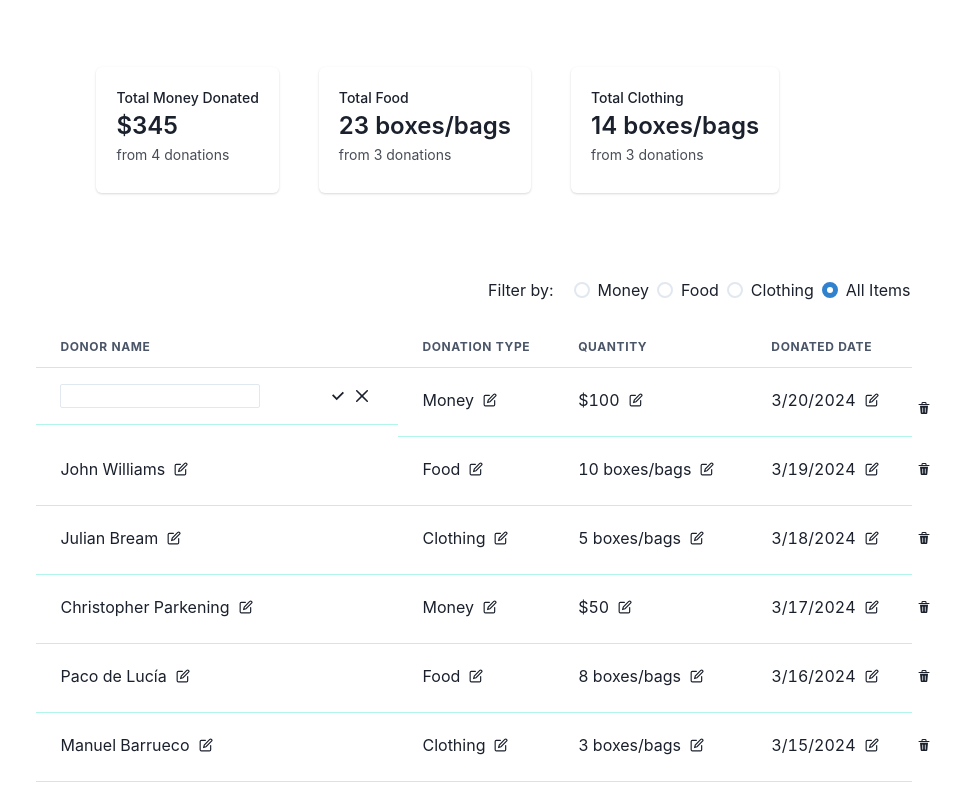
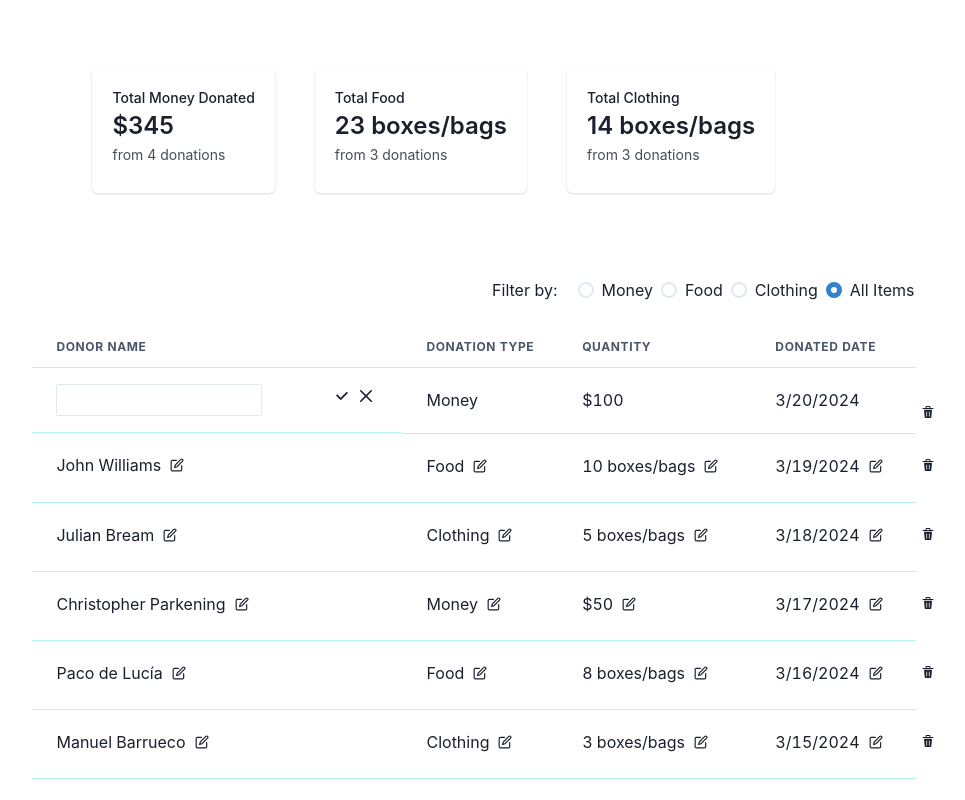
Before and after one commit to kssampson/animal-shelter, a React (Create React App) app: page / in a window 1280 px wide. Both pictures are taken after a click on the button 397 px from the left and 1082 px from the top of the page. Shown: the part 682-1482 px from the top of the page, without its empty margins (154-1119 px from the left). Built offline with nearby package versions, Linux system fonts and the light colour scheme.

Commit message:
fixed table row edit. Edit icon now dissappears on other row items when one is clicked for edit.

```diff
--- a/src/Donations/DonationList/DonationList.tsx
+++ b/src/Donations/DonationList/DonationList.tsx
@@ -35,7 +35,7 @@ const DonationList = ( {donations, setDonations, handleNameEdit, handleDateEdit,
           </Stack>
         </RadioGroup>
       </Box>
-      <TableContainer>
+      <TableContainer >
         {filteredDonations.length ? (
           <Table colorScheme='teal'>
           <TableCaption>Donation Inventory</TableCaption>
--- a/src/Donations/DonationList/TableData.tsx
+++ b/src/Donations/DonationList/TableData.tsx
@@ -23,6 +23,8 @@ const TableData = ( { donorName, type, quantity, date, handleNameEdit, id, handl
   const [typeEditClicked, setTypeEditClicked] = useState(false);
   const [quantityEditClicked, setQuantityEditClicked] = useState(false);
 
+  const [isSomeEditOpen, setIsSomeEditOpen] = useState(false);
+
   const [newName, setNewName] = useState("");
   const [startDate, setStartDate] = useState(date);
   const [newType, setNewType] = useState("");
@@ -30,13 +32,13 @@ const TableData = ( { donorName, type, quantity, date, handleNameEdit, id, handl
 
   return (
     <>
-      <TableDataTextForm newName={newName} setNewName={setNewName} setNameEditOpen={setNameEditOpen} nameEditOpen={nameEditOpen} handleNameEdit={handleNameEdit} id={id} donorName={donorName}/>
+      <TableDataTextForm newName={newName} setNewName={setNewName} setNameEditOpen={setNameEditOpen} nameEditOpen={nameEditOpen} handleNameEdit={handleNameEdit} id={id} donorName={donorName} isSomeEditOpen={isSomeEditOpen} setIsSomeEditOpen={setIsSomeEditOpen}/>
 
-      <TableDataType type={type} newType={newType} setNewType={setNewType} handleTypeEdit={handleTypeEdit} typeEditClicked={typeEditClicked} setTypeEditClicked={setTypeEditClicked} id={id}/>
+      <TableDataType type={type} newType={newType} setNewType={setNewType} handleTypeEdit={handleTypeEdit} typeEditClicked={typeEditClicked} setTypeEditClicked={setTypeEditClicked} id={id} isSomeEditOpen={isSomeEditOpen} setIsSomeEditOpen={setIsSomeEditOpen}/>
 
-      <TableDataQuantity type={type} quantity={quantity} newQuantity={newQuantity} setNewQuantity={setNewQuantity} handleQuantityEdit={handleQuantityEdit} quantityEditClicked={quantityEditClicked} setQuantityEditClicked={setQuantityEditClicked} id={id}/>
+      <TableDataQuantity type={type} quantity={quantity} newQuantity={newQuantity} setNewQuantity={setNewQuantity} handleQuantityEdit={handleQuantityEdit} quantityEditClicked={quantityEditClicked} setQuantityEditClicked={setQuantityEditClicked} id={id} isSomeEditOpen={isSomeEditOpen} setIsSomeEditOpen={setIsSomeEditOpen}/>
 
-      <TableDataCalendar startDate={startDate} setStartDate={setStartDate} setDateEditClicked={setDateEditClicked} dateEditClicked={dateEditClicked} id={id} handleDateEdit={handleDateEdit}/>
+      <TableDataCalendar startDate={startDate} setStartDate={setStartDate} setDateEditClicked={setDateEditClicked} dateEditClicked={dateEditClicked} id={id} handleDateEdit={handleDateEdit} isSomeEditOpen={isSomeEditOpen} setIsSomeEditOpen={setIsSomeEditOpen}/>
     </>
   )
 }
--- a/src/Donations/DonationList/TableDataCalendar.tsx
+++ b/src/Donations/DonationList/TableDataCalendar.tsx
@@ -9,9 +9,11 @@ type Props = {
   setDateEditClicked: React.Dispatch<React.SetStateAction<boolean>>;
   id: number;
   handleDateEdit: (newDate: Date, id: number) => void;
+  isSomeEditOpen: boolean;
+  setIsSomeEditOpen: React.Dispatch<React.SetStateAction<boolean>>;
 }
 
-const TableDataCalendar = ( {startDate, setStartDate, dateEditClicked, setDateEditClicked, id, handleDateEdit}: Props ) => {
+const TableDataCalendar = ( {startDate, setStartDate, dateEditClicked, setDateEditClicked, id, handleDateEdit, isSomeEditOpen, setIsSomeEditOpen}: Props ) => {
 
   const handleSelect = () => {
     handleDateEdit(startDate, id);
@@ -19,6 +21,11 @@ const TableDataCalendar = ( {startDate, setStartDate, dateEditClicked, setDateEd
   }
 
   const cancelUpdateDate = (e: any) => {
+    setDateEditClicked(!dateEditClicked);
+  }
+
+  const handleClick = () => {
+    setIsSomeEditOpen(!isSomeEditOpen);
     setDateEditClicked(!dateEditClicked);
   }
 
@@ -42,6 +49,7 @@ const TableDataCalendar = ( {startDate, setStartDate, dateEditClicked, setDateEd
     </Td>
     ) : (
       <Td>{startDate.toLocaleDateString('en-US')}
+        {!isSomeEditOpen && (
           <IconButton
             mb={1}
             aria-label={"edit icon"}
@@ -49,9 +57,10 @@ const TableDataCalendar = ( {startDate, setStartDate, dateEditClicked, setDateEd
             background="none"
             size="sm"
             _hover={{ color: "gray.50" }}
-          onClick={() => setDateEditClicked(!dateEditClicked)}
+            onClick={handleClick}
             >
           </IconButton>
+        )}
         </Td>
     )}
     </>
--- a/src/Donations/DonationList/TableDataQuantity.tsx
+++ b/src/Donations/DonationList/TableDataQuantity.tsx
@@ -10,9 +10,11 @@ type Props = {
   quantityEditClicked: boolean;
   setQuantityEditClicked: React.Dispatch<React.SetStateAction<boolean>>
   id: number;
+  isSomeEditOpen: boolean;
+  setIsSomeEditOpen: React.Dispatch<React.SetStateAction<boolean>>;
 }
 
-const TableDataQuantity = ( {type, quantity, newQuantity, setNewQuantity, handleQuantityEdit, quantityEditClicked, setQuantityEditClicked, id}: Props ) => {
+const TableDataQuantity = ( {type, quantity, newQuantity, setNewQuantity, handleQuantityEdit, quantityEditClicked, setQuantityEditClicked, id, isSomeEditOpen, setIsSomeEditOpen}: Props ) => {
   const formatDollars = (val: string) => `$` + val;
   const formatOther = (val: string) => val;
   const parse = (val: string) => val.replace(/^\$/, '');
@@ -22,6 +24,7 @@ const TableDataQuantity = ( {type, quantity, newQuantity, setNewQuantity, handle
   }
 
   const cancelUpdateQuantity = () => {
+    setIsSomeEditOpen(!isSomeEditOpen);
     setQuantityEditClicked(!quantityEditClicked);
   }
 
@@ -29,6 +32,11 @@ const TableDataQuantity = ( {type, quantity, newQuantity, setNewQuantity, handle
     handleQuantityEdit(newQuantity, id)
     setNewQuantity(0);
     setQuantityEditClicked(!quantityEditClicked);
+  }
+
+  const handleClick = () => {
+    setIsSomeEditOpen(!isSomeEditOpen);
+    setQuantityEditClicked(!quantityEditClicked)
   }
 
 
@@ -75,6 +83,7 @@ const TableDataQuantity = ( {type, quantity, newQuantity, setNewQuantity, handle
     </Td>
     ) : (
       <Td>{type.toLowerCase() === 'money' ? `$${quantity}` : `${quantity} boxes/bags`}
+        {!isSomeEditOpen && (
           <IconButton
             mb={1}
             aria-label={"edit icon"}
@@ -82,9 +91,10 @@ const TableDataQuantity = ( {type, quantity, newQuantity, setNewQuantity, handle
             background="none"
             size="sm"
             _hover={{ color: "gray.50" }}
-          onClick={() => setQuantityEditClicked(!quantityEditClicked)}
+            onClick={handleClick}
             >
           </IconButton>
+        )}
         </Td>
     )}
     </>
--- a/src/Donations/DonationList/TableDataTextForm.tsx
+++ b/src/Donations/DonationList/TableDataTextForm.tsx
@@ -9,9 +9,11 @@ type Props = {
   handleNameEdit: (newName: string, id: number) => void;
   id: number;
   donorName: string;
+  isSomeEditOpen: boolean;
+  setIsSomeEditOpen: React.Dispatch<React.SetStateAction<boolean>>;
 }
 
-const TableDataTextForm = ( {newName, setNewName, setNameEditOpen, nameEditOpen, handleNameEdit, id, donorName}: Props ) => {
+const TableDataTextForm = ( {newName, setNewName, setNameEditOpen, nameEditOpen, handleNameEdit, id, donorName, isSomeEditOpen, setIsSomeEditOpen}: Props ) => {
 
   const updateValue = (e: any) => {
     setNewName(e.target.value);
@@ -19,12 +21,19 @@ const TableDataTextForm = ( {newName, setNewName, setNameEditOpen, nameEditOpen,
 
   const cancelUpdateName = (e: any) => {
     setNewName("");
+    setIsSomeEditOpen(!isSomeEditOpen);
     setNameEditOpen(!nameEditOpen)
   }
 
   const handleSubmit = (e: any) => {
     handleNameEdit(newName, id);
+    setIsSomeEditOpen(!isSomeEditOpen);
     setNameEditOpen(!nameEditOpen);
+  }
+
+  const handleClick = () => {
+    setIsSomeEditOpen(!isSomeEditOpen);
+    setNameEditOpen(!nameEditOpen)
   }
 
   return (
@@ -35,7 +44,7 @@ const TableDataTextForm = ( {newName, setNewName, setNameEditOpen, nameEditOpen,
         <Input
         type={'text'}
         fontSize="medium"
-        width={"75%"} size="xs"
+        width={"75%"} size="sm"
         onChange={updateValue}/>
       </FormControl>
       <IconButton
@@ -56,6 +65,7 @@ const TableDataTextForm = ( {newName, setNewName, setNameEditOpen, nameEditOpen,
     </Td>
     ) : (
       <Td>{donorName}
+        {!isSomeEditOpen && (
           <IconButton
             mb={1}
             aria-label={"edit icon"}
@@ -63,9 +73,10 @@ const TableDataTextForm = ( {newName, setNewName, setNameEditOpen, nameEditOpen,
             background="none"
             size="sm"
             _hover={{ color: "gray.50" }}
-          onClick={() => setNameEditOpen(!nameEditOpen)}
+            onClick={handleClick}
             >
           </IconButton>
+        )}
         </Td>
     )}
     </>
--- a/src/Donations/DonationList/TableDataType.tsx
+++ b/src/Donations/DonationList/TableDataType.tsx
@@ -9,20 +9,28 @@ type Props = {
   typeEditClicked: boolean;
   setTypeEditClicked: React.Dispatch<React.SetStateAction<boolean>>;
   id: number;
+  isSomeEditOpen: boolean;
+  setIsSomeEditOpen: React.Dispatch<React.SetStateAction<boolean>>;
 }
 
-const TableDataType = ( {type, newType, setNewType, handleTypeEdit, typeEditClicked, setTypeEditClicked, id}: Props ) => {
+const TableDataType = ( {type, newType, setNewType, handleTypeEdit, typeEditClicked, setTypeEditClicked, id, isSomeEditOpen, setIsSomeEditOpen}: Props ) => {
 
   // const updateValue = (e: any) => {
   //   setNewType(e.target.value);
   // }
 
   const cancelUpdateType = (e: any) => {
+    setIsSomeEditOpen(!isSomeEditOpen);
     setTypeEditClicked(!typeEditClicked);
   }
 
   const handleSubmit = (e: any) => {
     handleTypeEdit(e.target.value, id);
+    setTypeEditClicked(!typeEditClicked);
+  }
+
+  const handleClick = () => {
+    setIsSomeEditOpen(!isSomeEditOpen);
     setTypeEditClicked(!typeEditClicked);
   }
 
@@ -48,6 +56,7 @@ const TableDataType = ( {type, newType, setNewType, handleTypeEdit, typeEditClic
       </Td>
       ) : (
         <Td>{type}
+        {!isSomeEditOpen && (
           <IconButton
             mb={1}
             aria-label={"edit icon"}
@@ -55,9 +64,10 @@ const TableDataType = ( {type, newType, setNewType, handleTypeEdit, typeEditClic
             background="none"
             size="sm"
             _hover={{ color: "gray.50" }}
-            onClick={() => setTypeEditClicked(!typeEditClicked)}
+            onClick={handleClick}
             >
           </IconButton>
+        )}
           </Td>
       )}
     </>
```
Lines whose indentation alone changed are shown as unchanged.
